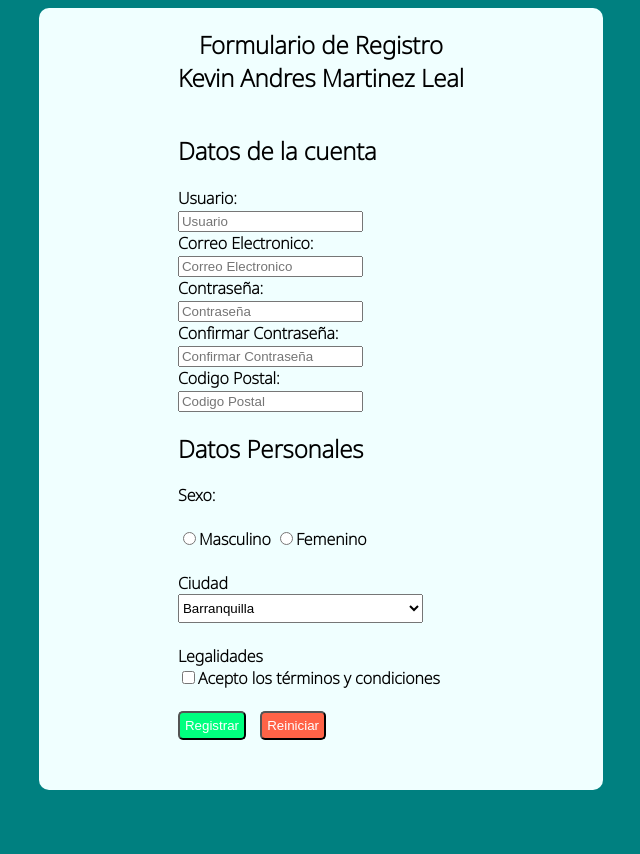
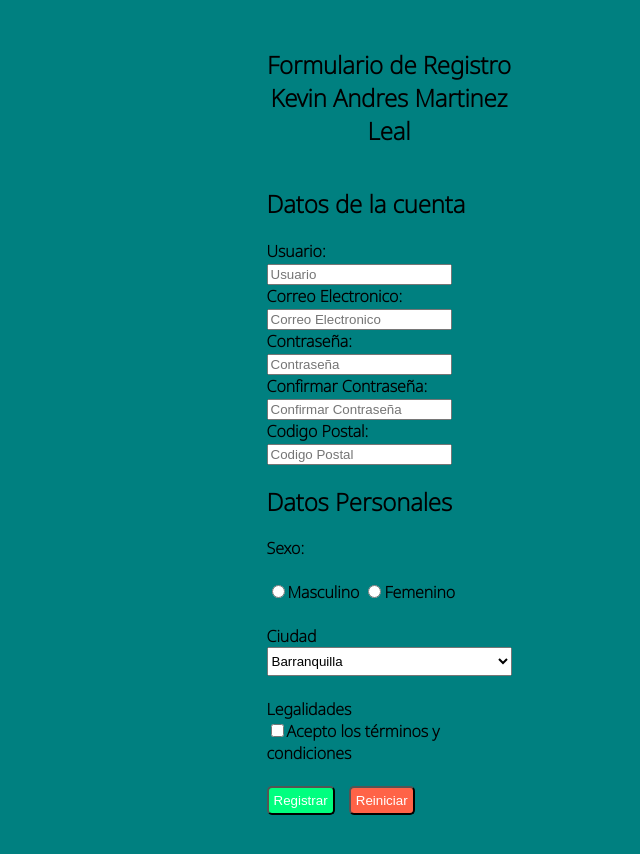
Before and after one commit to Nyveak/Proyecto-Formulario-HTML-CSS-Basico, a plain HTML site: page index.html in a window 1280 px wide. Shown: the whole page, without its empty margins (319-959 px from the left). Before the commit the page ends 800 px from the top, so only its background shows below. Drawn offline with Linux system fonts and the light colour scheme.

Commit message:
Acomodando el contenedor .kmcontainer para centrarlo un poco más

```diff
--- a/css/styles.css
+++ b/css/styles.css
@@ -10,8 +10,8 @@ body{
     align-items: center;
     justify-content: center;
     background-color:azure;
-    margin-left: 350px;
-    margin-right: 350px;
+    margin: 0 700px;
+    padding-top: 20px;
     padding-bottom: 50px;
     border-radius: 10px;
 }
```
